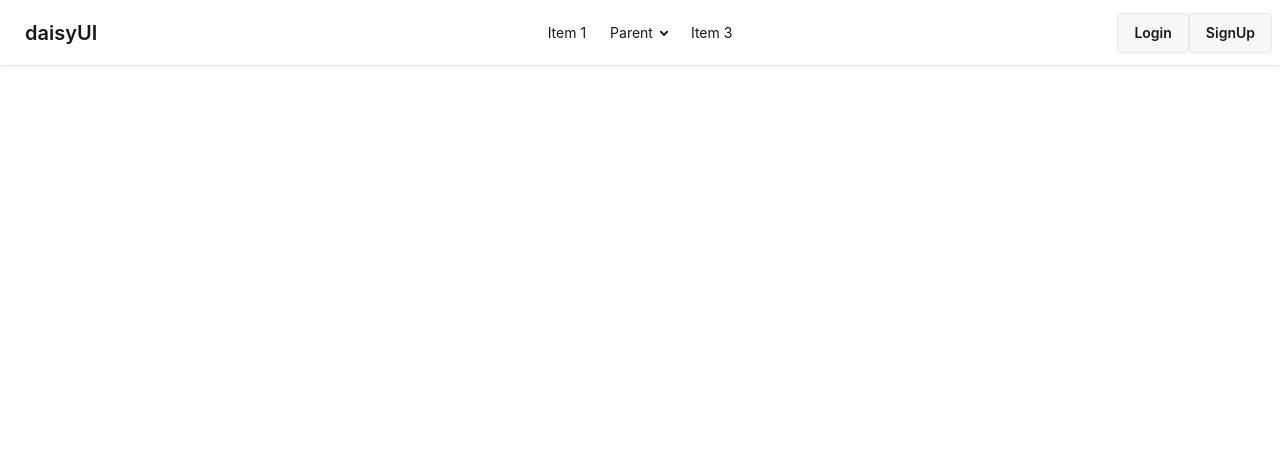
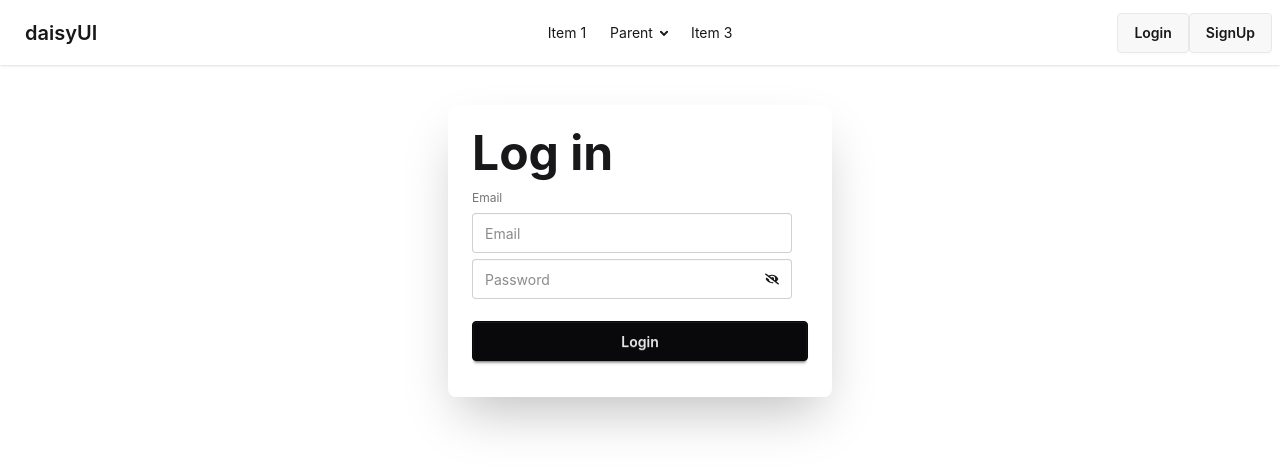
Before and after one commit to SojibDas1015/Email-Password-Authentication-Login-Form, a React (Vite) app: page /login in a window 1280 px wide. Shown: the top 470 px of the page. Built offline with nearby package versions, Linux system fonts and the light colour scheme.

Commit message:
login authentication done

```diff
--- a/src/Firebase/firebase.init.js
+++ b/src/Firebase/firebase.init.js
@@ -0,0 +1,21 @@
+// Import the functions you need from the SDKs you need
+import { initializeApp } from "firebase/app";
+import { getAuth } from "firebase/auth";
+// TODO: Add SDKs for Firebase products that you want to use
+// https://firebase.google.com/docs/web/setup#available-libraries
+
+// Your web app's Firebase configuration
+const firebaseConfig = {
+  apiKey: "AIzaSyAog6kF7d6D5z2sM0zWAYLqaKXaAa3HVHE",
+  authDomain: "email-password-authentic-8c932.firebaseapp.com",
+  projectId: "email-password-authentic-8c932",
+  storageBucket: "email-password-authentic-8c932.firebasestorage.app",
+  messagingSenderId: "173040987588",
+  appId: "1:173040987588:web:6c258611eba8583a704891"
+};
+
+// Initialize Firebase
+const app = initializeApp(firebaseConfig);
+
+// Initialize Firebase Authentication and get a reference to the service
+export const auth = getAuth(app);
--- a/src/Pages/LogIn/LogIn.jsx
+++ b/src/Pages/LogIn/LogIn.jsx
@@ -1,9 +1,60 @@
-import React from 'react';
+import { signInWithEmailAndPassword } from 'firebase/auth';
+import React, { useState } from 'react';
+import { auth } from '../../Firebase/firebase.init';
+import { FaEye, FaEyeSlash } from "react-icons/fa";
 
 const Login = () => {
+    const [errorMassage, setErrorMassage] = useState('');
+    const [success, setSuccess] = useState(false)
+    const handleForm = (event) => {
+        event.preventDefault()
+        const email = event.target.email.value;
+        const password = event.target.password.value
+        setSuccess(false)
+        setErrorMassage('')
+        signInWithEmailAndPassword(auth, email, password)
+            .then(result => {
+                console.log(result.user)
+                setSuccess(true)
+            })
+            .catch(error => {
+                console.log(error)
+                setErrorMassage(error.message)
+            })
+    }
+    const [showPassword, setShowPassword] = useState(false)
     return (
-        <div>
 
+        <div className="card bg-base-100 w-full mx-auto max-w-sm shrink-0 shadow-2xl mt-10">
+            <div className="card-body">
+                <h1 className="text-5xl font-bold">Log in</h1>
+                <form onSubmit={handleForm} className="fieldset">
+                    <label className="label">Email</label>
+                    <input type="email" name='email' className="input" placeholder="Email" />
+                    <label className="input validator">
+
+                        <input
+                            type={showPassword ? 'text' : 'password'}
+                            name='password'
+                            required
+                            placeholder="Password"
+                            minLength="8"
+                            pattern="(?=.*\d)(?=.*[a-z])(?=.*[A-Z]).{8,}"
+                            title="Must be more than 8 characters, including number, lowercase letter, uppercase letter"
+                        />
+                        <button onClick={() => setShowPassword(!showPassword)}> {showPassword ? <FaEye /> : <FaEyeSlash />}</button>
+                    </label>
+                    <p className="validator-hint hidden">
+                        Must be more than 8 characters, including
+                        <br />At least one number <br />At least one lowercase letter <br />At least one uppercase letter
+                    </p>
+                    <button className="btn btn-neutral mt-4">Login</button>
+                </form>
+                <p className='text-red-700'>{errorMassage}</p>
+                {
+                    success && <p className='text-green-700'>Successfully Log in</p>
+                }
+            </div>
         </div>
     );
 };
--- a/src/Pages/SignUp/SignUp.jsx
+++ b/src/Pages/SignUp/SignUp.jsx
@@ -1,5 +1,5 @@
 import { createUserWithEmailAndPassword } from 'firebase/auth';
-import React, { useState } from 'react';
+import React, { useRef, useState } from 'react';
 import { auth } from '../../Firebase/firebase.init';
 import { FaEye, FaEyeSlash } from "react-icons/fa";
 
@@ -7,6 +7,7 @@ import { FaEye, FaEyeSlash } from "react-icons/fa";
 const SignUp = () => {
     const [errorMassage, setErrorMassage] = useState('');
     const [success, setSuccess] = useState(false)
+    const emailref = useRef();
     const handleForm = (event) => {
         event.preventDefault()
         const email = event.target.email.value;
--- a/src/Route/Route.jsx
+++ b/src/Route/Route.jsx
@@ -2,8 +2,8 @@ import React from 'react';
 import { createBrowserRouter } from 'react-router';
 import Root from '../Pages/Root/Root';
 import Home from '../Pages/Home/Home';
+import SignUp from '../Pages/SignUp/SignUp';
 import Login from '../Pages/Login/Login';
-import SignUp from '../Pages/SignUp/SignUp';
 
 export const router = createBrowserRouter([
     {
@@ -15,12 +15,12 @@ export const router = createBrowserRouter([
                 Component: Home
             },
             {
+                path: 'signup',
+                Component: SignUp
+            },
+            {
                 path: 'login',
                 Component: Login
-            },
-            {
-                path: 'signup',
-                Component: SignUp
             }
         ]
     }
```
